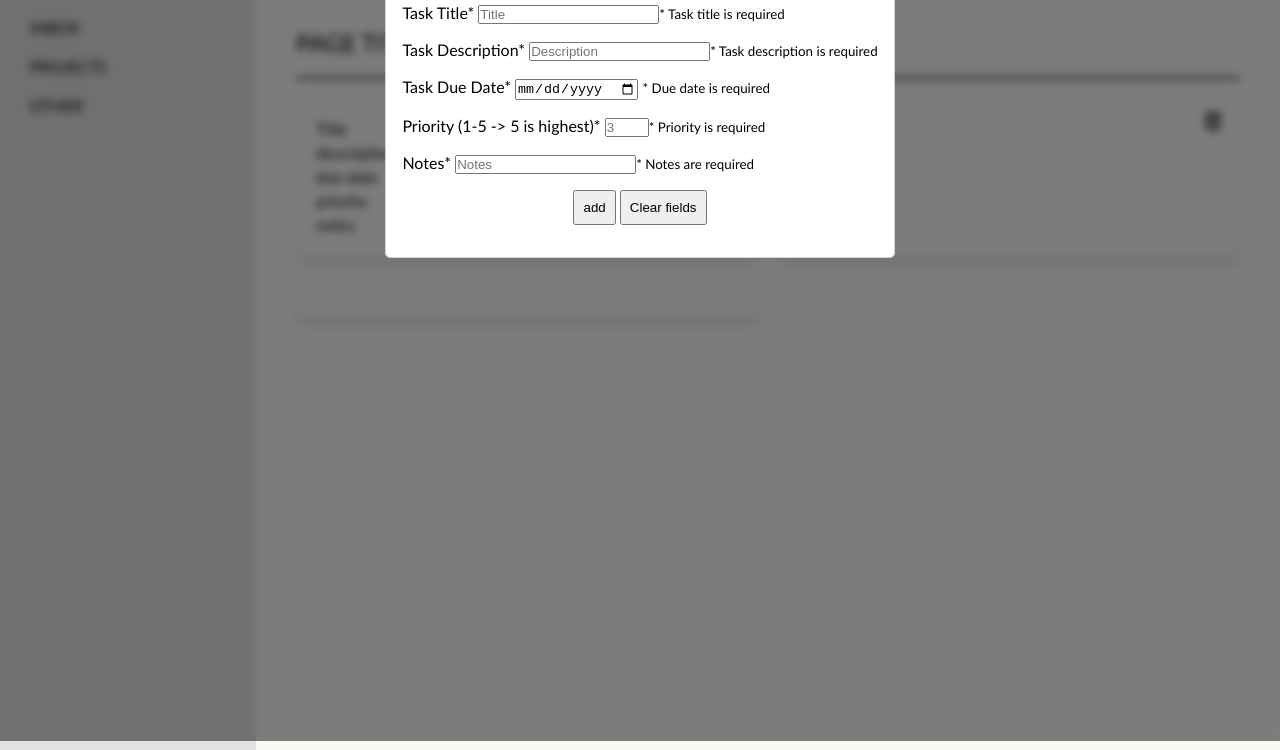
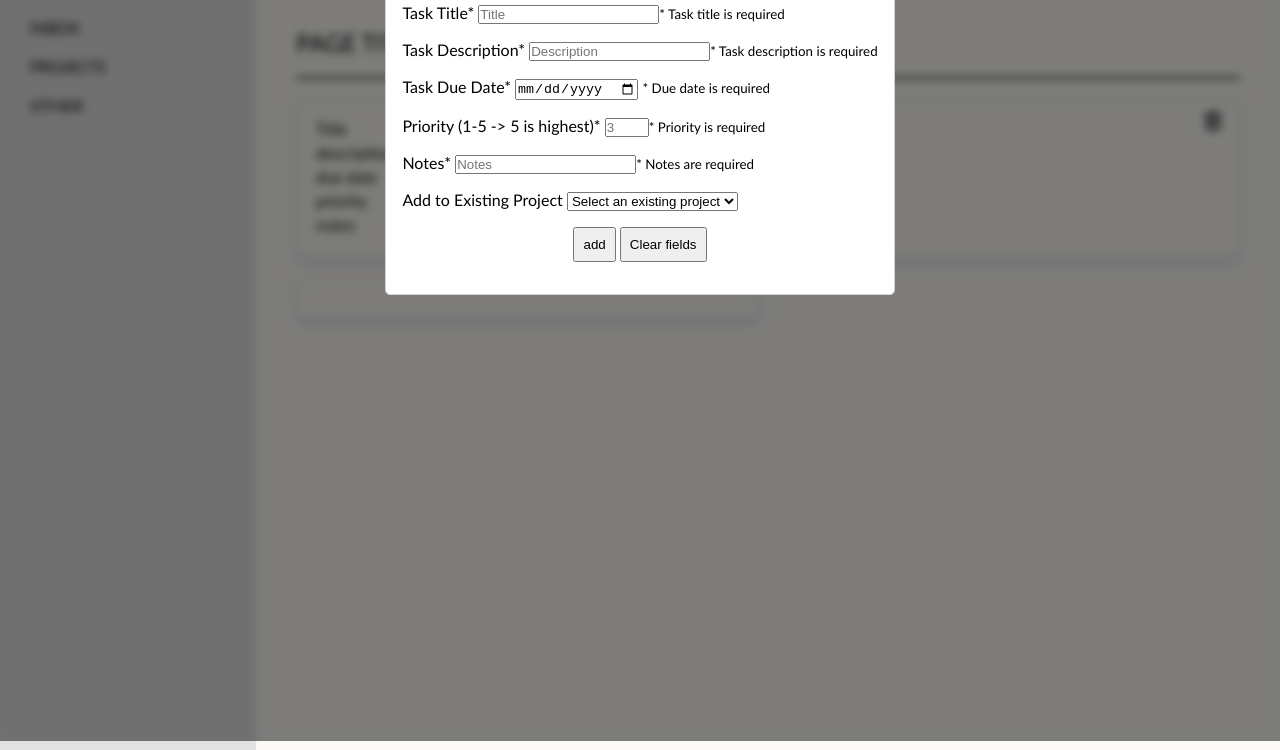
Before and after one commit to alexgeis/todo-list, a website built with webpack: page src/template.html in a window 1280 px wide. Both pictures are taken after a click on the element 1135 px from the left and 23 px from the top of the page. Shown: the part 59-809 px from the top of the page. Built offline with nearby package versions, Linux system fonts and the light colour scheme.

Commit message:
add select element for adding a new task to an existing project in the add new task form

```diff
--- a/src/index.js
+++ b/src/index.js
@@ -109,6 +109,7 @@ const taskDescEl = document.querySelector("#t-desc");
 const taskDateEl = document.querySelector("#t-date");
 const taskPriorityEl = document.querySelector("#t-priority");
 const taskNotesEl = document.querySelector("#t-notes");
+const projectTaskAddEl = document.querySelector("#project-task-add");
 
 const clearFormBtn = document.querySelector(".clear");
 clearFormBtn.addEventListener("click", clearForm);
@@ -118,5 +119,5 @@ function clearForm() {
 	taskDateEl.value = "";
 	taskPriorityEl.value = "";
 	taskNotesEl.value = "";
-	// bookReadStatusForm.options.selectedIndex = 0;
+	projectTaskAddEl.options.selectedIndex = 0;
 }
--- a/src/template.html
+++ b/src/template.html
@@ -140,6 +140,21 @@
 					/><small class="err-msg">* Notes are required</small></label
 				>
 
+				<label for="project-task-add"
+					>Add to Existing Project
+					<select
+						class="form-control"
+						name="project-task-add"
+						id="project-task-add"
+					>
+						<option value="null" disabled="" selected="">
+							Select an existing project
+						</option>
+						<option value="true">Fake Project 1</option>
+						<option value="false">Fake Project 1</option>
+					</select>
+				</label>
+
 				<div class="new-task-buttons">
 					<button class="btn add-task">add</button>
 					<button class="btn clear">Clear fields</button>
```
